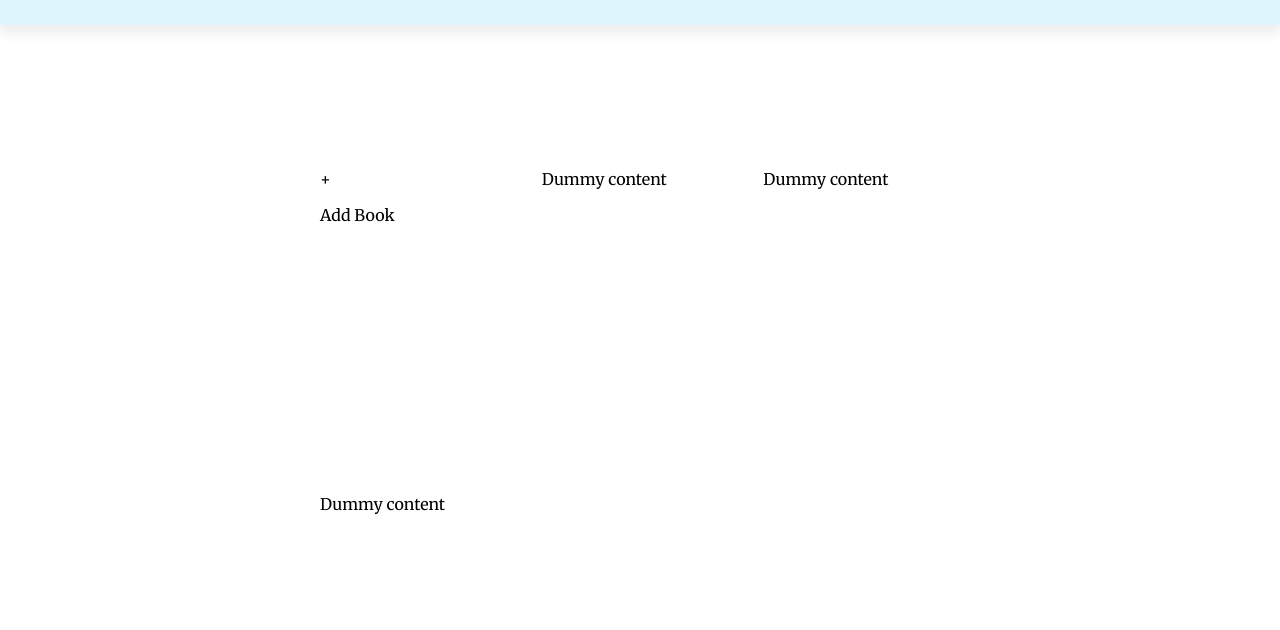
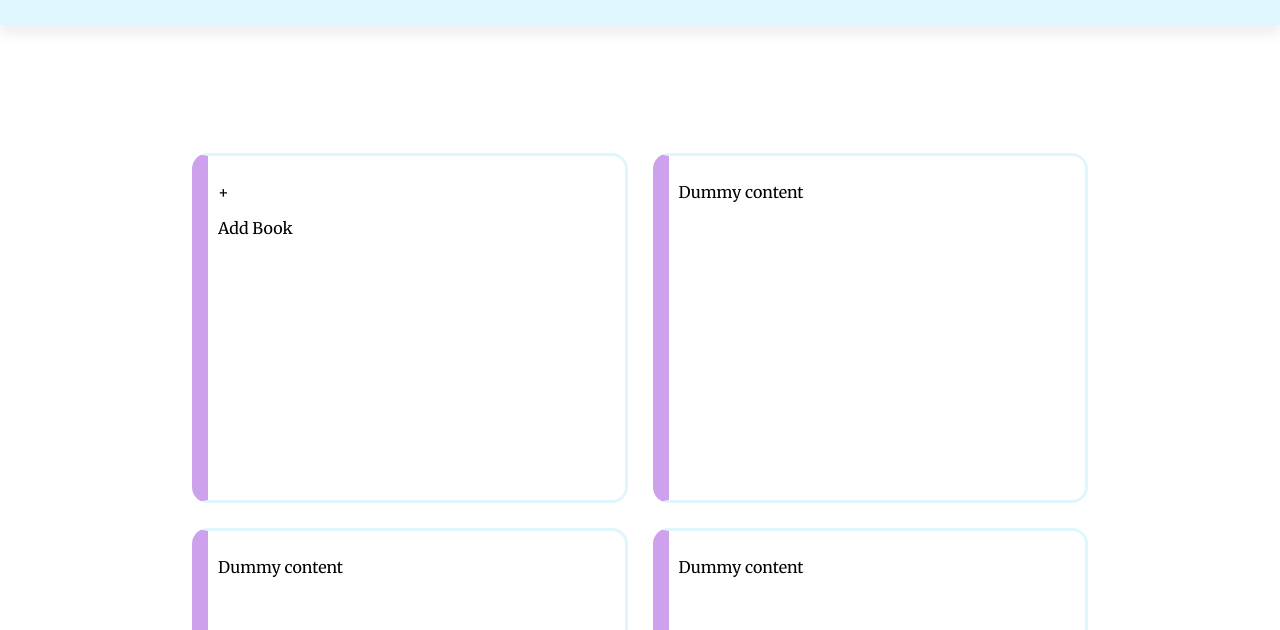
Before and after one commit to eneibaur/op-library, a plain HTML site: page index.html in a window 1280 px wide. Shown: the part 170-800 px from the top of the page. Drawn offline with Linux system fonts and the light colour scheme.

Commit message:
Set up grid sizing in body

```diff
--- a/styles.css
+++ b/styles.css
@@ -2,6 +2,7 @@
 
 :root {
     --main-color: rgb(222, 246, 252);
+    --highlight-color: rgb(205, 161, 235);
 }
 
 body {
@@ -29,14 +30,19 @@ body {
 }
 
 .body {
-    margin: 10% 25%;
+    margin: 10% 15%;
     display: grid;
     gap: 25px;
-    grid-template: repeat(auto-fit, minmax(300px, .25fr)) / auto auto auto;
+    grid-template: repeat(auto-fit, 350px) / repeat(auto-fit, minmax(350px, 1fr));
 }
 
 .card {
-
+    border: 3px solid var(--main-color);
+    border-radius: 1rem;
+    border-left: 1rem solid var(--highlight-color);
+    padding: 10px;
+    min-height: 300px;
+    min-width: 300px;
 }
 
 .footer {
```
